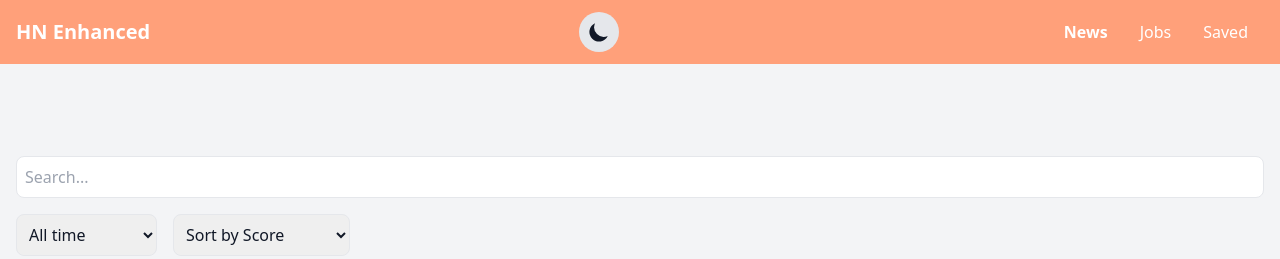
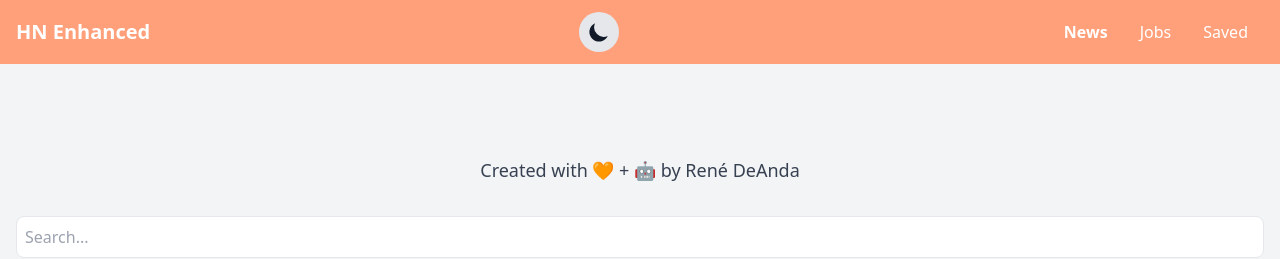
Before and after one commit to renedeanda/hn.makr.io, a Next.js app: page / in a window 1280 px wide. Shown: the top 259 px of the page. Built offline with nearby package versions, Linux system fonts and the light colour scheme; no server answers.

Commit message:
Update index.js

```diff
--- a/pages/index.js
+++ b/pages/index.js
@@ -34,6 +34,16 @@ export default function Home() {
       />
       <Header activeTab={activeTab} />
       <main className="container mx-auto px-4 py-8 mt-16">
+        <div className="text-center mb-8">
+          <a
+            href="https://renedeanda.com?utm_source=hn.makr.io"
+            target="_blank"
+            rel="noopener noreferrer"
+            className="text-lg text-gray-700 dark:text-gray-300 hover:underline"
+          >
+            Created with 🧡 + 🤖 by René DeAnda
+          </a>
+        </div>
         <motion.div
           initial={{ opacity: 0, y: 20 }}
           animate={{ opacity: 1, y: 0 }}
```
